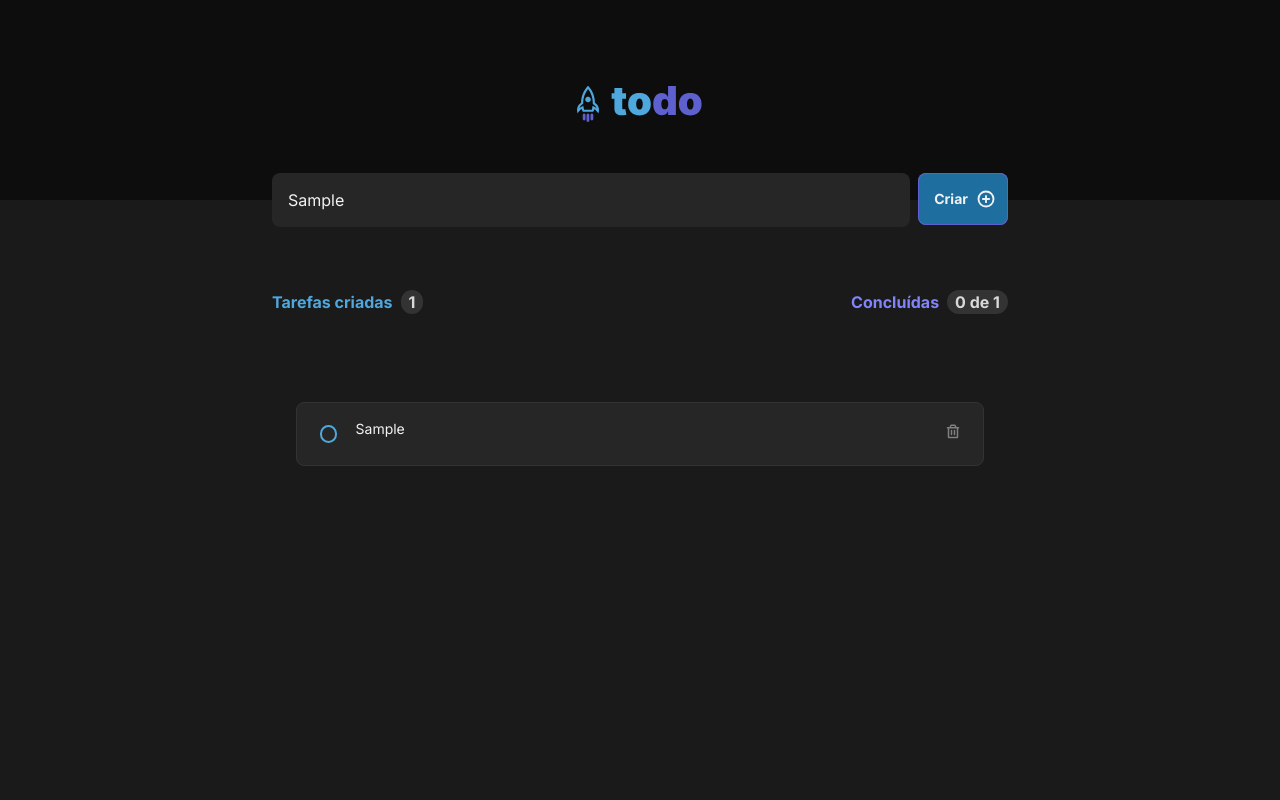
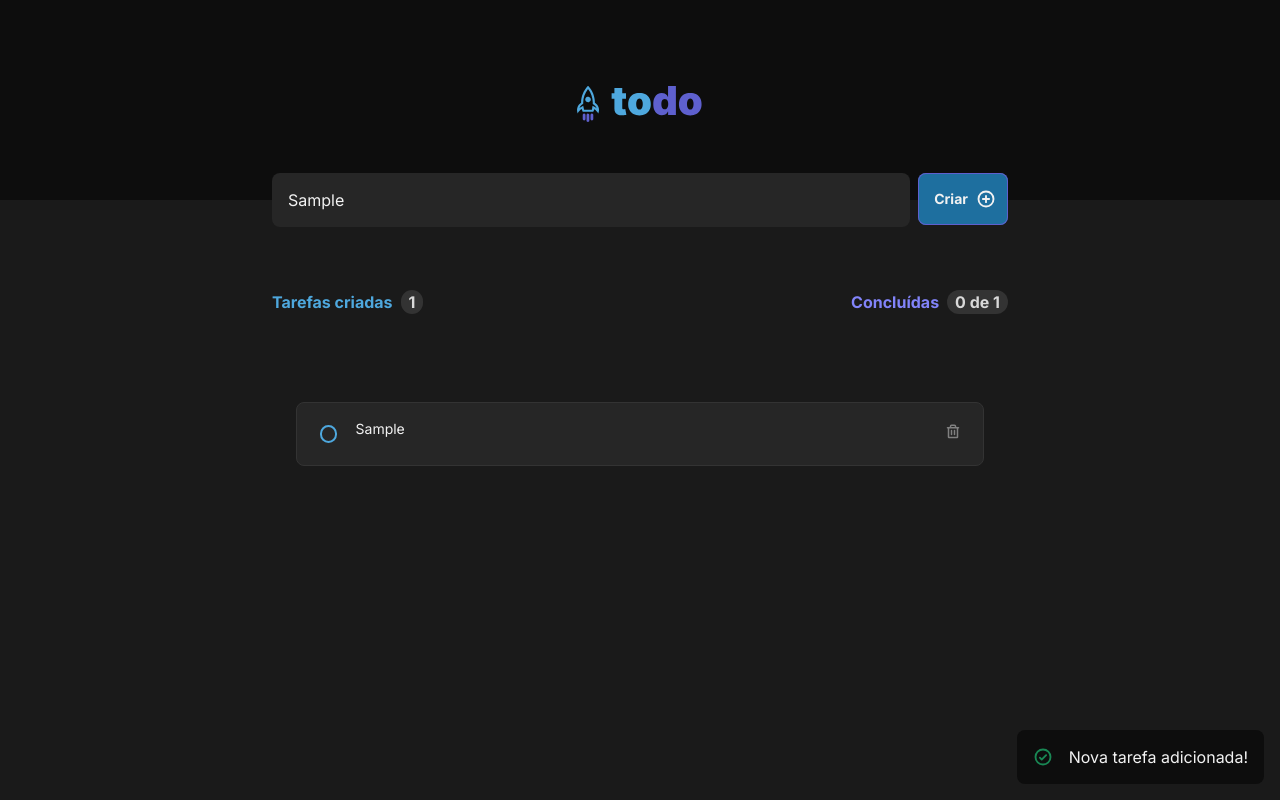
Before and after one commit to fcrfabiano/desafio-todo-list, a React (Vite) app: page / in a window 1280 px wide. Both pictures are taken after typing "Sample" into the empty fields and a click on the button "Criar". Built offline with nearby package versions, Linux system fonts and the light colour scheme.

Commit message:
adiciona toaster

```diff
--- a/index.html
+++ b/index.html
@@ -20,5 +20,6 @@
   <body>
     <div id="root"></div>
     <script type="module" src="/src/main.tsx"></script>
+    <div id="toast"></div>
   </body>
 </html>
--- a/src/App.tsx
+++ b/src/App.tsx
@@ -4,6 +4,7 @@ import Header from "./components/Header";
 import TodoBar from "./components/TodoBar";
 import TodoList from "./components/TodoList";
 import { useFieldArray, useForm } from "react-hook-form";
+import ToastContainer from "./components/ToastContainer";
 
 type TodosProps = {
   todos: {
@@ -28,6 +29,7 @@ function App() {
       <Header />
       <TodoBar onAddTodoItem={append} />
       <TodoList todoList={todoList} onRemoveTodoItem={remove} onUpdateTodoItem={update} />
+      <ToastContainer />
     </>
   );
 }
--- /dev/null
+++ b/src/components/Message/index.tsx
@@ -0,0 +1,34 @@
+import { FC, useEffect } from "react";
+
+import styles from "./styles.module.css";
+import { CheckCircle } from "@phosphor-icons/react";
+
+type MessageProps = {
+  message: string;
+  variant: "success" | "error" | "info" | "default";
+  onRemove: () => void;
+};
+
+const Message: FC<MessageProps> = ({
+  message,
+  variant = "default",
+  onRemove,
+}) => {
+  useEffect(() => {
+    const timeoutId = setTimeout(() => {
+      onRemove();
+    }, 5000);
+
+    return () => {
+      clearTimeout(timeoutId);
+    };
+  }, []);
+  return (
+    <div className={`${styles.message} ${styles[variant]}`}>
+      <CheckCircle size={20} color='var(--success)' weight='bold' />
+      {message}
+    </div>
+  );
+};
+
+export default Message;
--- /dev/null
+++ b/src/components/Message/styles.module.css
@@ -0,0 +1,9 @@
+.message {
+  align-items: center;
+  background: var(--gray-700);
+  border-radius: 8px;
+  color: var(--gray-100);
+  display: flex;
+  gap: 1rem;
+  padding: 1rem;
+}
--- /dev/null
+++ b/src/components/ToastContainer/index.tsx
@@ -0,0 +1,52 @@
+import { FC, useCallback, useEffect, useState } from "react";
+import ReactDOM from "react-dom";
+
+import styles from "./styles.module.css";
+import Message from "../Message";
+import { toasterEmmiter } from "../../lib/toast";
+
+type MessateType = {
+  id: string;
+  message: string;
+  variant: "success" | "error" | "info" | "default";
+};
+
+const ToastContainer: FC = () => {
+  const [messages, setMessages] = useState<MessateType[]>([]);
+  const toastContainer = document.getElementById("toast");
+
+  useEffect(() => {
+    const callback: any = ({ data }: any) => {
+      console.log(data);
+      setMessages((prevState) => prevState.concat(data));
+    };
+
+    toasterEmmiter.on("toast", callback);
+
+    return () => {
+      toasterEmmiter.off("toast", callback);
+    };
+  }, []);
+
+  const handleRemove = useCallback((id: string) => {
+    setMessages((prevState) =>
+      prevState.filter((message) => message.id !== id)
+    );
+  }, []);
+
+  return ReactDOM.createPortal(
+    <div className={styles.container}>
+      {messages.map(({ id, message, variant }) => (
+        <Message
+          key={id}
+          message={message}
+          onRemove={() => handleRemove(id)}
+          variant={variant}
+        />
+      ))}
+    </div>,
+    toastContainer as HTMLElement
+  );
+};
+
+export default ToastContainer;
--- /dev/null
+++ b/src/components/ToastContainer/styles.module.css
@@ -0,0 +1,5 @@
+.container {
+  display: flex;
+  flex-direction: column;
+  gap: 0.5rem;
+}
--- a/src/components/TodoBar/index.tsx
+++ b/src/components/TodoBar/index.tsx
@@ -7,6 +7,7 @@ import { FormProvider, useFieldArray, useForm } from "react-hook-form";
 import { zodResolver } from "@hookform/resolvers/zod";
 import { todo } from "../../lib/schemas/validation";
 import { z } from "zod";
+import { toast } from "../../lib/toast";
 
 type Todo = z.infer<typeof todo>;
 
@@ -32,6 +33,8 @@ const TodoBar: FC<TodoBarProps> = ({ onAddTodoItem }) => {
       name: todo,
       isDone: false,
     });
+
+    toast.success("Nova tarefa adicionada!");
   };
 
   return (
--- a/src/global.css
+++ b/src/global.css
@@ -16,6 +16,7 @@
 
   /* Feedback */
   --danger: #e25858;
+  --success: #198754;
 
   /* Font Size */
   --12px: 0.75rem;
@@ -45,3 +46,9 @@ button {
   font-weight: 400;
   line-height: 1.4;
 }
+
+#toast {
+  bottom: 1rem;
+  position: fixed;
+  right: 1rem;
+}
--- /dev/null
+++ b/src/lib/ToasterEmmiter.ts
@@ -0,0 +1,9 @@
+import EventEmitter from "./EventEmitter";
+
+class ToasterEmmiter extends EventEmitter {
+    constructor() {
+        super();
+    }
+}
+
+export default ToasterEmmiter;
--- /dev/null
+++ b/src/lib/toast.ts
@@ -0,0 +1,13 @@
+import ToasterEmmiter from "./ToasterEmmiter";
+
+export const toasterEmmiter = new ToasterEmmiter();
+
+export const toast = {
+  success: (message: string) => {
+    toasterEmmiter.emit("toast", {
+      message,
+      id: crypto.randomUUID(),
+      variant: "success",
+    });
+  },
+};
```
